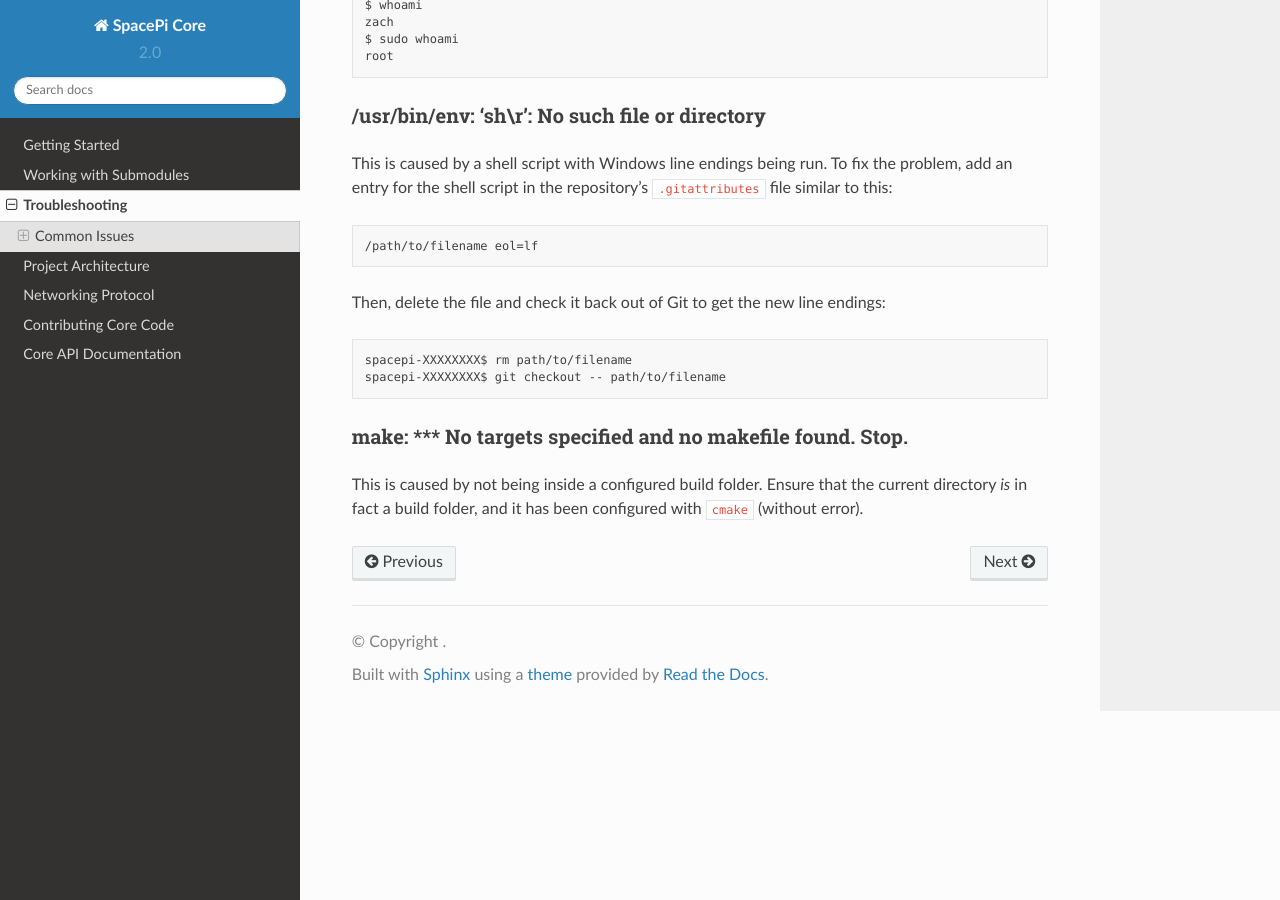
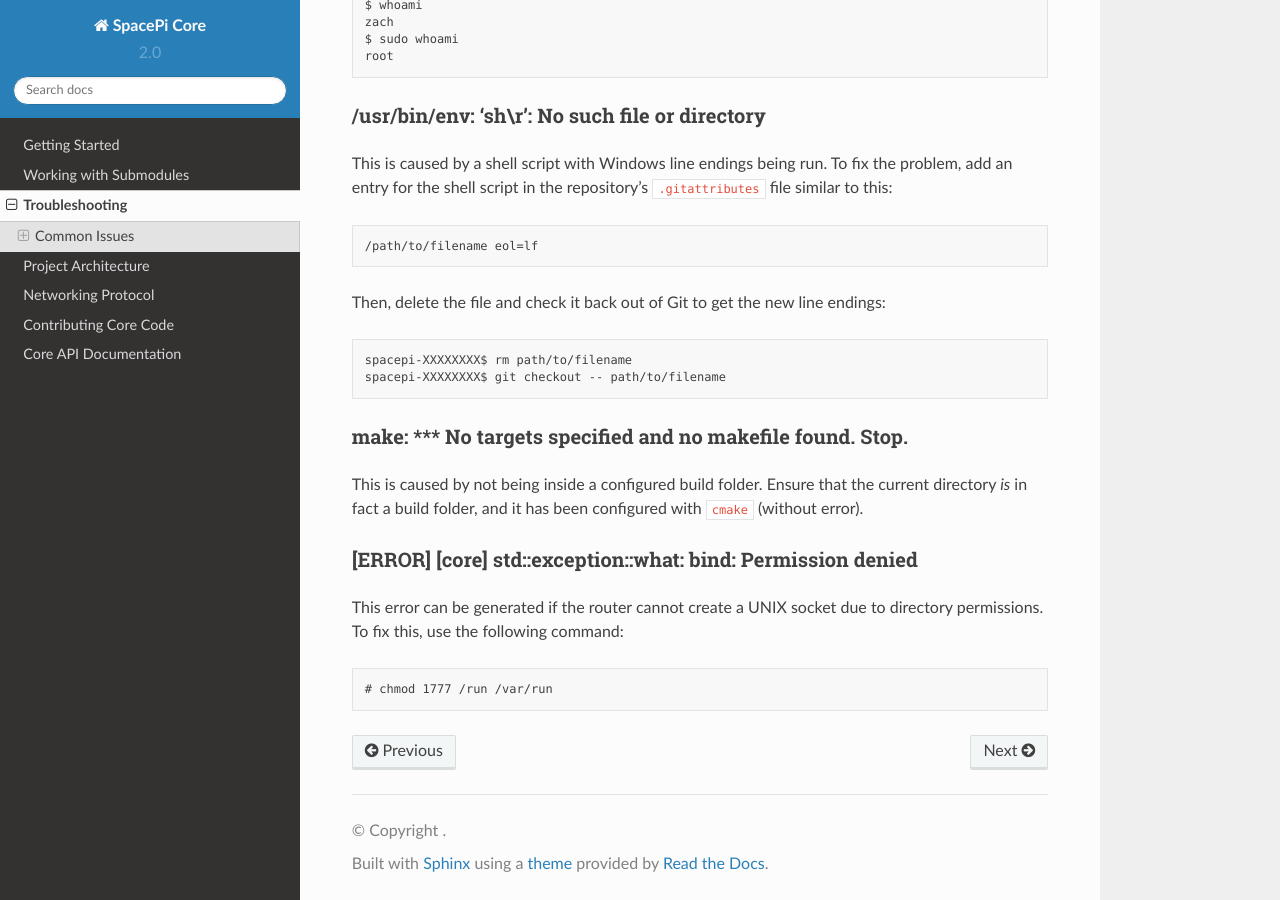
Before and after one commit to wildcat-rocketry/spacepi-core, a Sphinx documentation site: the page built from docs/detailed/troubleshooting.rst, in a window 1280 px wide and 900 px high, scrolled down 733 px. Built offline with Sphinx 7.4.7 and the Read the Docs theme 2.0.0, drawn with Linux system fonts in a browser that asks for light colours.

Commit message:
Added troubleshooting note about sticky bit on /var/run

```diff
--- a/docs/detailed/troubleshooting.rst
+++ b/docs/detailed/troubleshooting.rst
@@ -57,3 +57,13 @@ make: \*\*\* No targets specified and no makefile found.  Stop.
 
 This is caused by not being inside a configured build folder.
 Ensure that the current directory *is* in fact a build folder, and it has been configured with :code:`cmake` (without error).
+
+[ERROR] [core] std::exception::what: bind: Permission denied
+************************************************************
+
+This error can be generated if the router cannot create a UNIX socket due to directory permissions.
+To fix this, use the following command:
+
+.. code-block:: text
+
+    # chmod 1777 /run /var/run
```
